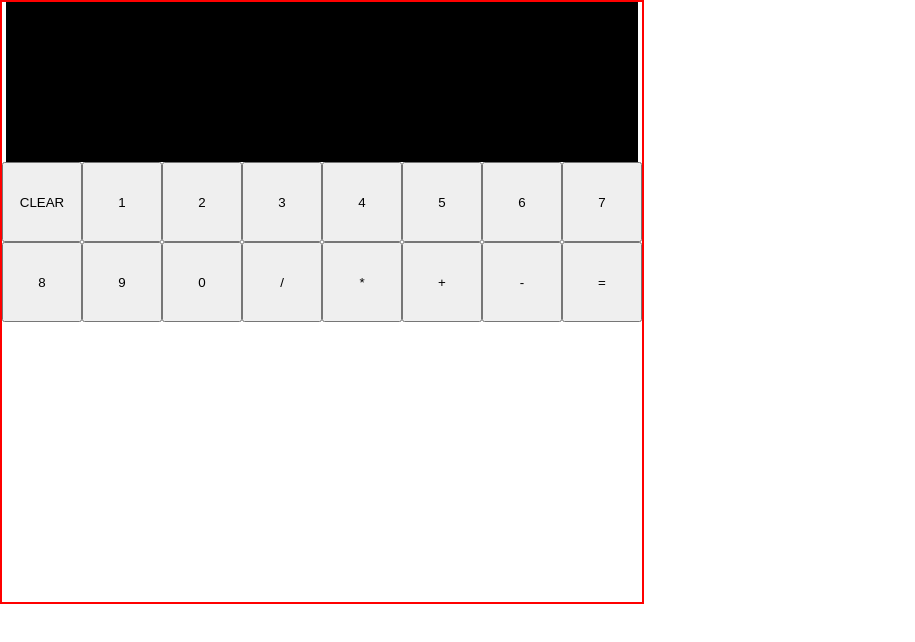
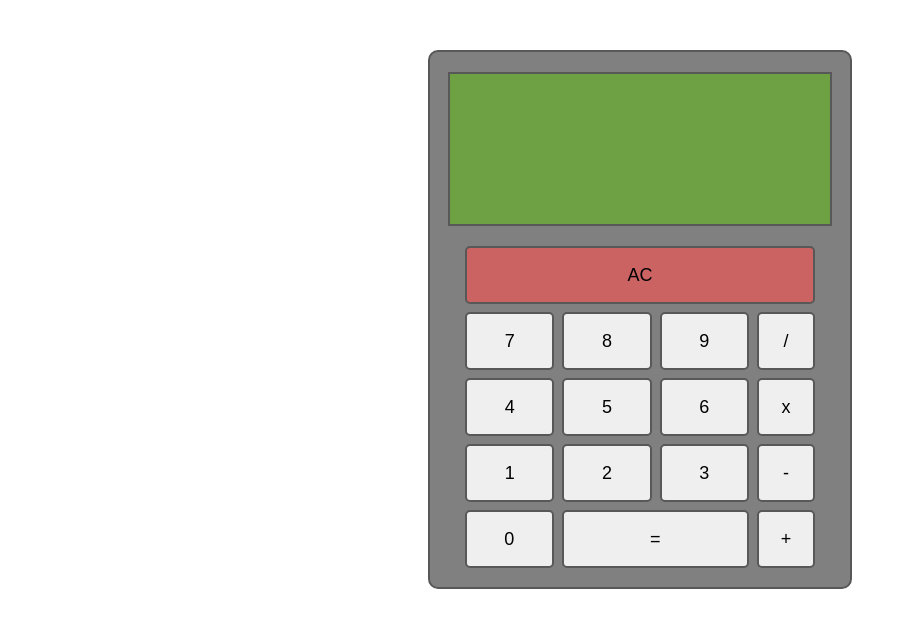
Before and after one commit to VincenzoCastrovilli/calculator, a plain HTML site: page index.html in a window 1280 px wide. Shown: the whole page, without its empty margins (0-915 px from the left). Drawn offline with Linux system fonts and the light colour scheme.

Commit message:
Add styling and update README.md

```diff
--- a/index.html
+++ b/index.html
@@ -15,22 +15,22 @@
       <div id="lower"></div>
     </div>
     <div class="grid-buttons">
-      <button class="clear">CLEAR</button>
+      <button class="clear">AC</button>
+      <button class="number">7</button>
+      <button class="number">8</button>
+      <button class="number">9</button>
+      <button class="operators">/</button>
+      <button class="number">4</button>
+      <button class="number">5</button>
+      <button class="number">6</button>
+      <button class="operators">x</button>
       <button class="number">1</button>
       <button class="number">2</button>
       <button class="number">3</button>
-      <button class="number">4</button>
-      <button class="number">5</button>
-      <button class="number">6</button>
-      <button class="number">7</button>
-      <button class="number">8</button>
-      <button class="number">9</button>
+      <button class="operators">-</button>
       <button class="number">0</button>
-      <button class="operators">/</button>
-      <button class="operators">*</button>
+      <button class="equal">=</button>
       <button class="operators">+</button>
-      <button class="operators">-</button>
-      <button class="equal">=</button>
     </div>
   </div>
 
--- a/script.js
+++ b/script.js
@@ -42,8 +42,8 @@ function divide(a, b) {
 }
 
 function operate(a, b, operator) {
-  let f = parseInt(a)
-  let s = parseInt(b)
+  let f = parseFloat(a)
+  let s = parseFloat(b)
   if(operator == '+') {
     return add(f, s);
   }
@@ -52,7 +52,7 @@ function operate(a, b, operator) {
     return subtract(f, s);
   }
 
-  if(operator === '*') {
+  if(operator === 'x') {
      return multiply(f, s);
   }
 
@@ -80,7 +80,7 @@ function clickOperator(e) {
     tempNumber = ''
   }
   upperDisplay.innerHTML = `${firstOperand} ${selectedOperator} ${secondOperand}`
-  if(operate(firstOperand,secondOperand, selectedOperator)) {
+  if(!isNaN(operate(firstOperand,secondOperand, selectedOperator)) ) {
     lowerDisplay.innerHTML = `${operate(firstOperand, secondOperand, selectedOperator)}`
     firstOperand = operate(firstOperand, secondOperand, selectedOperator);
     secondOperand = '';
@@ -92,7 +92,7 @@ function clickOperator(e) {
 
 
 function clickEqual() {
-  if(firstOperand && selectedOperator) {
+  if((firstOperand || firstOperand == '0') && selectedOperator) {
     if(!firstOperand) {
       firstOperand = tempNumber;
       tempNumber = '';
@@ -102,8 +102,8 @@ function clickEqual() {
       tempNumber = ''
     }
 
-    upperDisplay.innerHTML = `${firstOperand} ${selectedOperator} ${secondOperand}`
-    if(operate(firstOperand,secondOperand, selectedOperator)) {
+    upperDisplay.innerHTML = `${firstOperand} ${selectedOperator} ${secondOperand} =`
+    if(!isNaN(operate(firstOperand,secondOperand, selectedOperator))) {
       lowerDisplay.innerHTML = `${operate(firstOperand, secondOperand, selectedOperator)}`
       tempNumber = operate(firstOperand, secondOperand, selectedOperator);
       firstOperand = ''
--- a/style.css
+++ b/style.css
@@ -2,38 +2,78 @@ body {
   margin: 0;
   padding: 0;
   box-sizing: border-box;
+  font-family: Verdana, Geneva, Tahoma, sans-serif;
 }
 
 .calculator {
   display: flex;
   flex-direction: column;
-  height: 75vh;
-  width: 80vh;
-  border: 2px solid red;
+  height: 535px;
+  width: 420px;
+  border: 2px solid rgb(88, 88, 88);
   align-items: center;
+  margin: 50px auto;
+  border-radius: 10px;
+  background-color: gray;
 }
 
 .display {
-  background-color: black;
-  height: 20vh;
-  width: 79vh;
-  color: aliceblue;
+  background-color: rgb(110, 161, 68);
+  border: 2px solid rgb(88, 88, 88);
+  height: 150px;
+  width: 380px;
+  color: rgb(58, 58, 58);
+  margin: 20px;
+  font-size: 40px;
 }
 
 #upper {
-  height: 10vh;
+  height: 75px;
+  display: flex;
+  justify-content: flex-end;
+  align-items: center;
+  margin-right: 12px;
+
 }
 
 #lower {
-  height: 10vh;
+  height: 75px;
+  display: flex;
+  justify-content: flex-end;
+  align-items: center;
+  margin-right: 12px;
 }
 
 .grid-buttons {
   display: flex;
   flex-wrap: wrap;
+  justify-content: center;
+  align-items: center;
+  gap: 8px;
+  width: 350px;
+  margin-bottom: 10px;
 }
 
 button {
-  height: 80px;
-  width: 80px;
+  height: 58px;
+  width: 58px;
+  font-size: 18px;
+  border: 2px solid rgb(88, 88, 88);
+  border-radius: 5px;
+  cursor: pointer;
 }
+
+.clear {
+  width: 350px;
+  flex-grow: 3;
+  background-color: rgb(204, 99, 99);
+}
+
+.number {
+  width: 70px;
+  flex-grow: 1;
+}
+
+.equal {
+  flex-grow: 7;
+}
```
Also changed, not shown: README.md.
